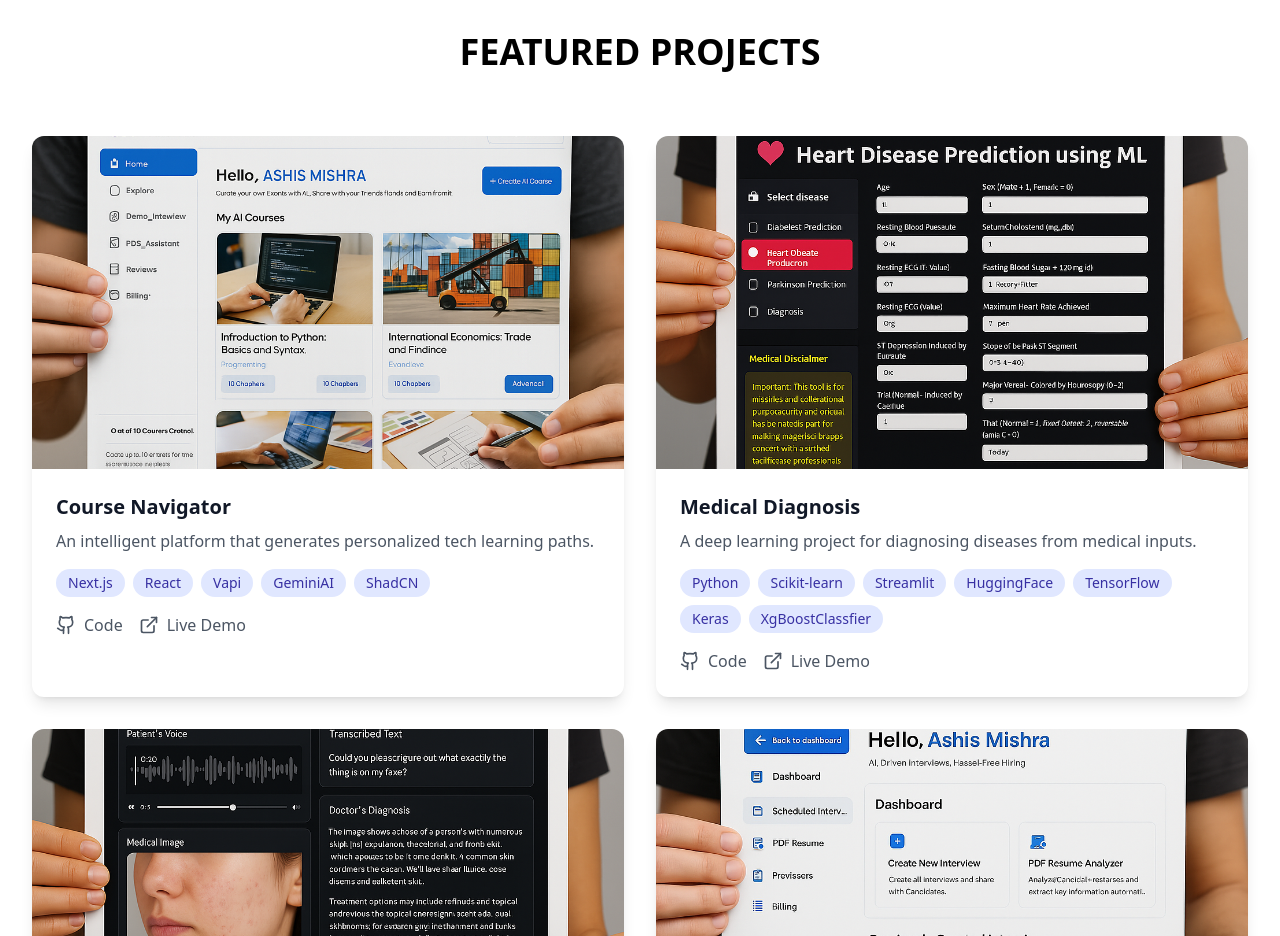
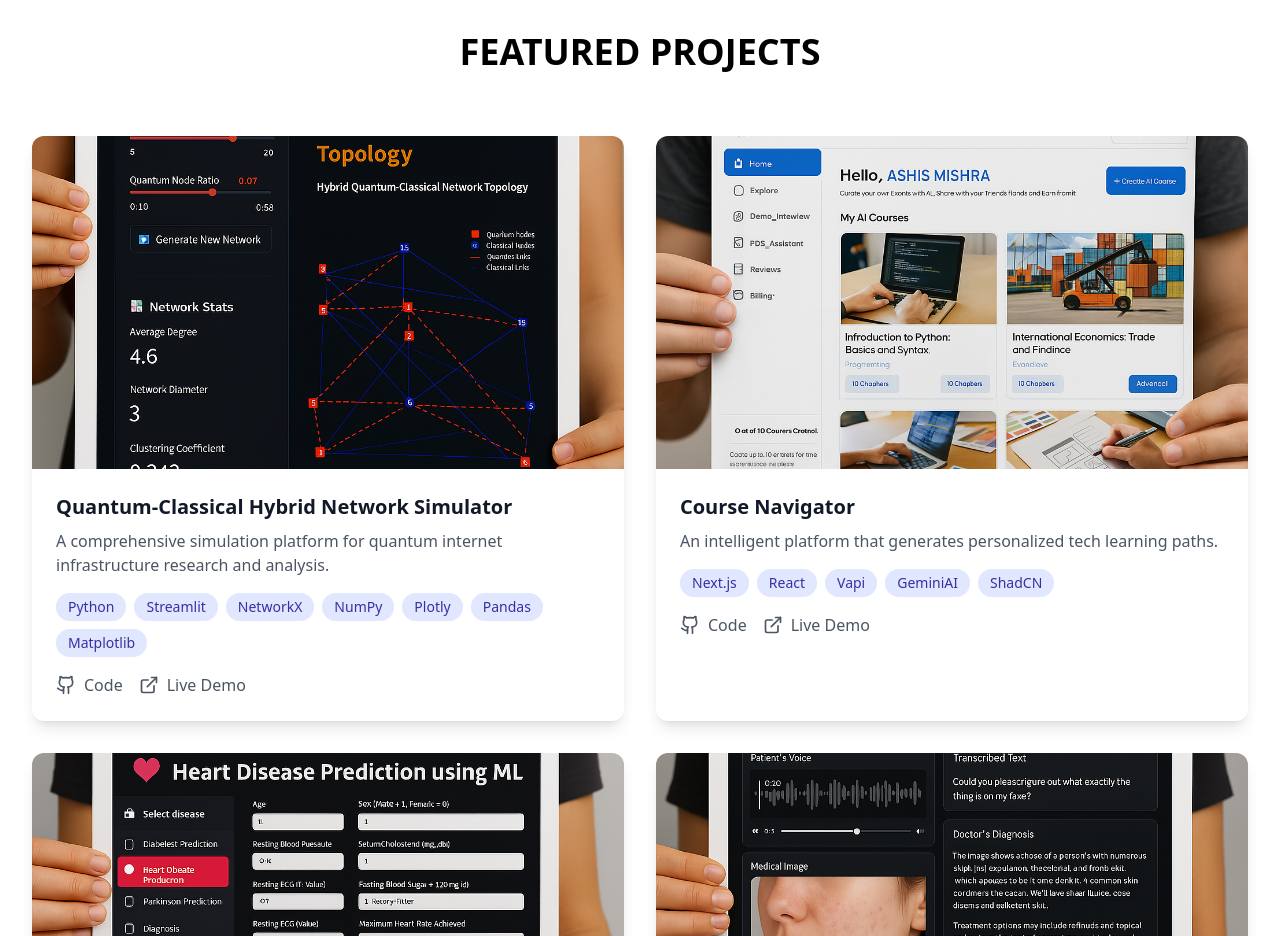
Before and after one commit to Ashis-Mishra07/PersonalPortfolio, a React (Vite) app: page / in a window 1280 px wide. Shown: the part 4380-5316 px from the top of the page. Built offline with nearby package versions, Linux system fonts and the light colour scheme.

Commit message:
last push cisco hackathon project

```diff
--- a/src/data/projects.ts
+++ b/src/data/projects.ts
@@ -1,6 +1,28 @@
 import { ProjectItem } from "../types";
 
 export const projectsData: ProjectItem[] = [
+  {
+    "title": "Quantum-Classical Hybrid Network Simulator",
+  "description": "A comprehensive simulation platform for quantum internet infrastructure research and analysis.",
+  "image": "quantum_network.png",
+  "tech": ["Python", "Streamlit", "NetworkX", "NumPy", "Plotly", "Pandas", "Matplotlib"],
+  "github": "https://github.com/Ashis-Mishra07/Cisco",
+  "live": "https://codewithcisco.streamlit.app/",
+  "details": {
+    "problem": "Quantum networking research lacks practical simulation tools that model real-world physics constraints and hybrid architectures.",
+    "solution": "Developed a complete quantum-classical network simulator with realistic decoherence modeling, intelligent routing protocols, and comprehensive security analysis.",
+    "features": [
+      "Hybrid network topology with 40% quantum nodes",
+      "Advanced Dijkstra routing with quantum preference",
+      "Quantum physics modeling (decoherence, no-cloning, entanglement)",
+      "Interactive 6-tab Streamlit dashboard",
+      "Post-quantum cryptography comparison (5 methods)",
+      "Performance analysis across 10-100 node networks",
+      "Quantum repeater optimization achieving 92.3% improvement"
+    ],
+    "impact": "Provides researchers and engineers with a practical framework for evaluating quantum internet infrastructure requirements and identifying scalability bottlenecks."
+  }
+  },
   {
     title: "Course Navigator",
     description: "An intelligent platform that generates personalized tech learning paths.",
```
Also changed, not shown: public/quantum_network.png (added), 1 other file (tests, documents, lock files or other folders).
